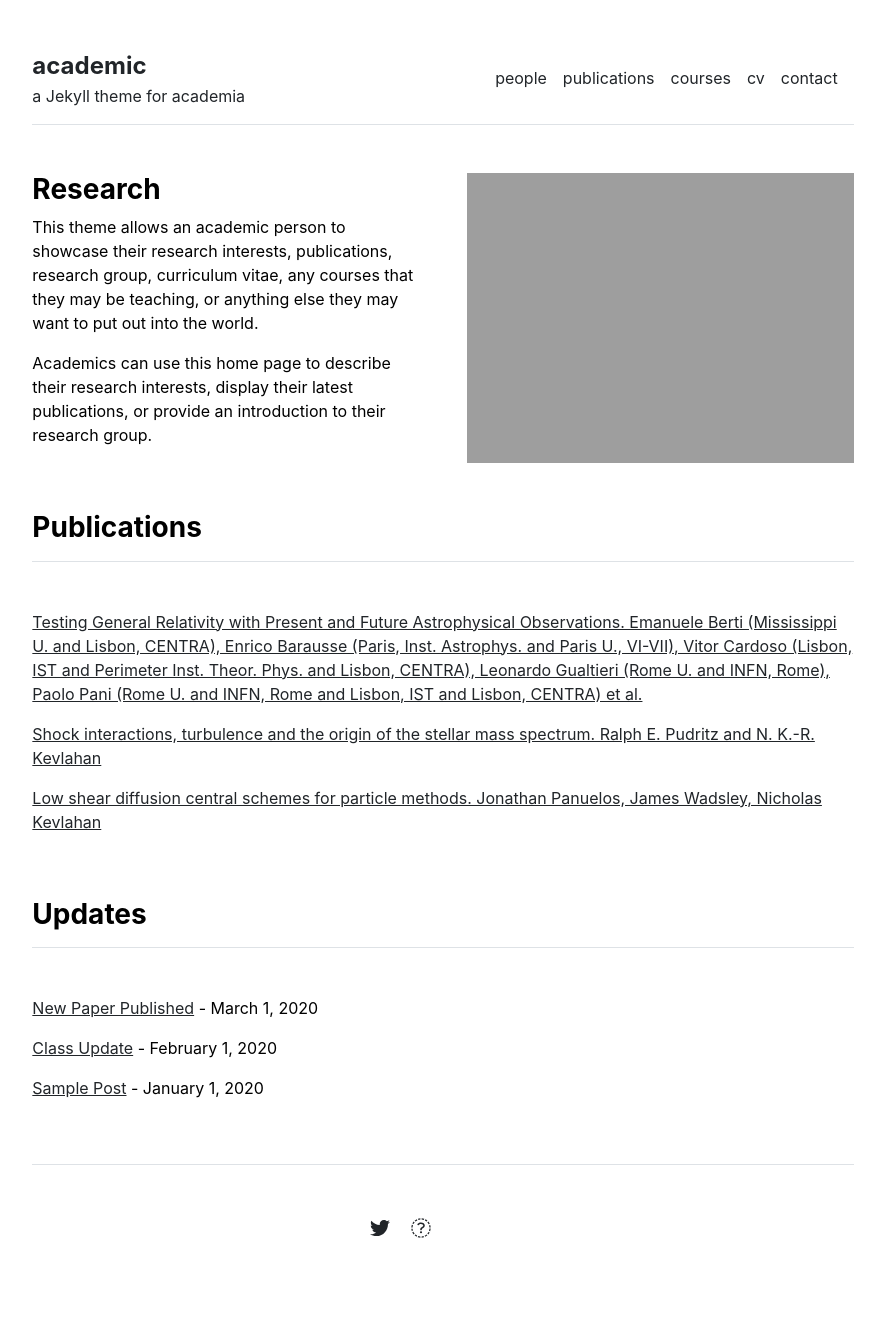
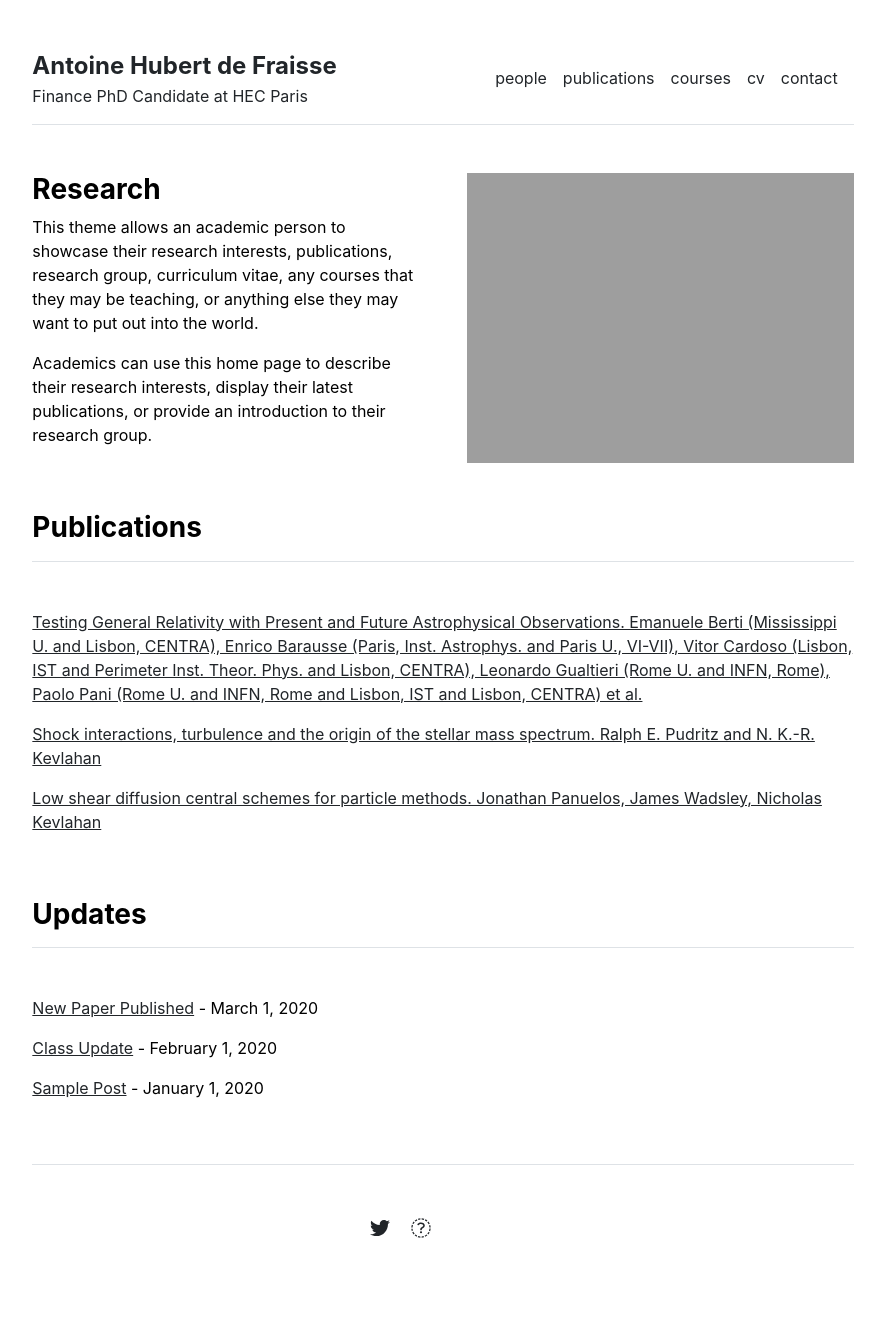
Before and after one commit to antoinehubertdefraisse/antoinehubertdefraisse.github.io, a Jekyll site: the page built from index.md, in a window 1280 px wide. Shown: the whole page, without its empty margins (197-1082 px from the left). Built offline with Jekyll 4.4.1, drawn with Linux system fonts in a browser that asks for light colours.

Commit message:
Update _config.yml

```diff
--- a/_config.yml
+++ b/_config.yml
@@ -1,4 +1,4 @@
 url: "" # the base hostname & protocol for your site, e.g. http://example.com
 baseurl: "" # the subpath of your site, e.g. /blog
-title: "academic" # the name of your site, e.g. ACME Corp.
-description: "a Jekyll theme for academia"
+title: "Antoine Hubert de Fraisse" # the name of your site, e.g. ACME Corp.
+description: "Finance PhD Candidate at HEC Paris"
```
